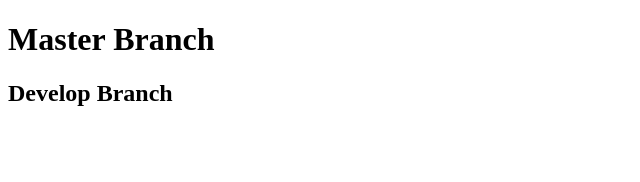
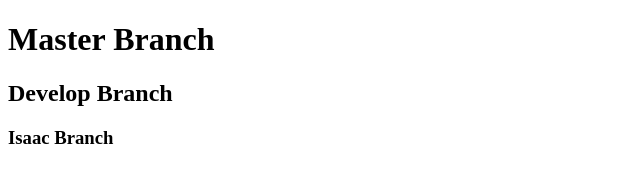
Before and after one commit to RobertPLopez/TeamGIT1, a plain HTML site: page index.html in a window 1280 px wide. Shown: the whole page, without its empty margins (0-640 px from the left). Drawn offline with Linux system fonts and the light colour scheme.

Commit message:
added branch notes

```diff
--- a/index.html
+++ b/index.html
@@ -9,5 +9,6 @@
 <body>
     <h1>Master Branch</h1>
     <h2>Develop Branch</h2>
+    <h3>Isaac Branch</h3>
 </body>
 </html>
```
